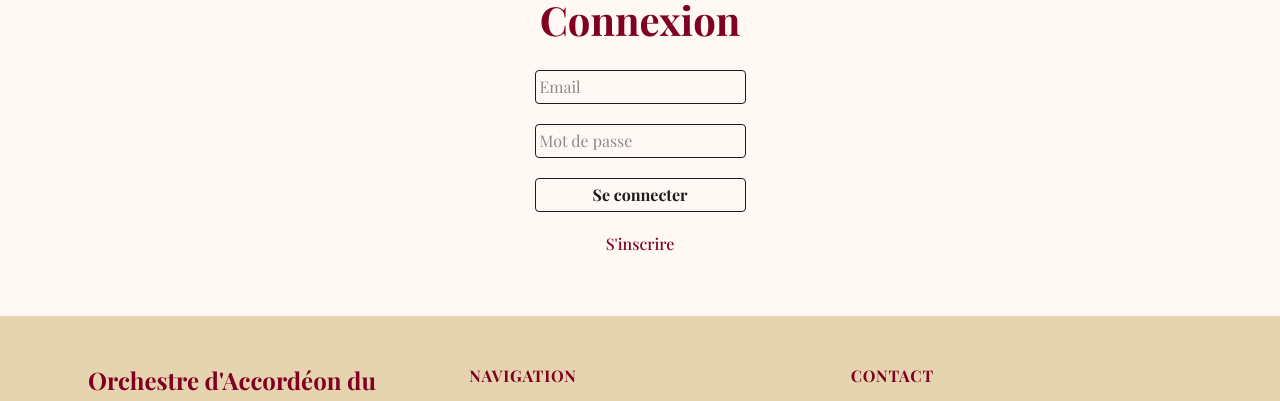
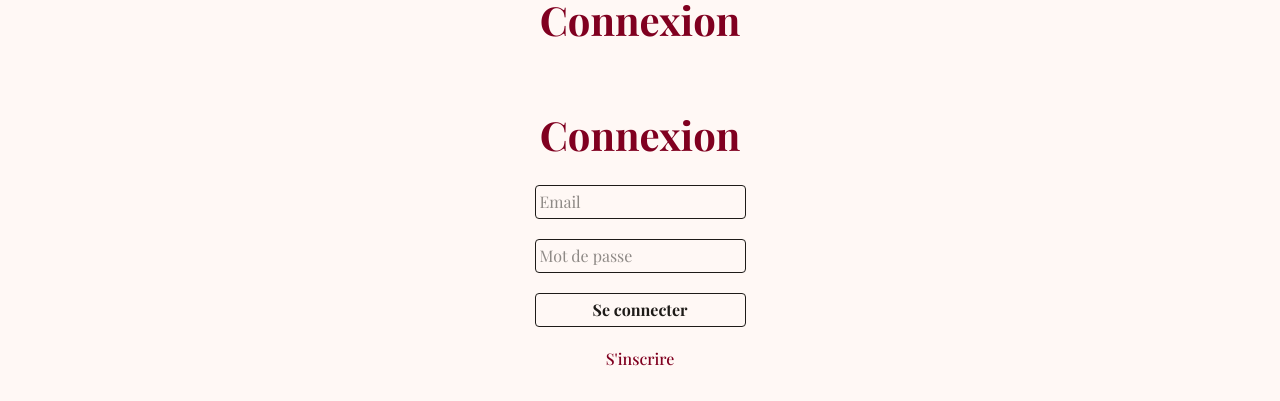
Before and after one commit to LednuZ/website-orchestre, a Next.js app in the folder src/: page /membre/connexion in a window 1280 px wide. Shown: the part 129-530 px from the top of the page. Built offline with nearby package versions, Linux system fonts and the light colour scheme; no server answers.

Commit message:
Redirection automatique des pages connexion et inscription si déjà connecté

```diff
--- /dev/null
+++ b/src/app/membre/connexion/loginForm.tsx
@@ -0,0 +1,52 @@
+'use client'
+
+import { useState } from 'react'
+import Link from 'next/link'
+import { useRouter } from 'next/router'
+
+export default function LoginForm() {
+    const router = useRouter()
+
+    const [email, setEmail] = useState('')
+    const [password, setPassword] = useState('')
+    const [message, setMessage] = useState('')
+
+    const handleSubmit = async (e: React.FormEvent) => {
+        e.preventDefault()
+
+        // Envoi de la requête à l'API
+        const response = await fetch("/api/login", {
+            method: 'POST',
+            headers: { 'Content-Type': 'application/json' },
+            body: JSON.stringify({ email, password }),
+        })
+
+        const data = await response.json()
+
+        if (!response.ok) {
+            setMessage(`Erreur : ${data.error}`)
+        } else {
+            setMessage(`Bienvenue ${data.membre.prenom} `)
+            router.push("/membre")
+        }
+    }
+
+
+    return (
+        <div className='flex flex-col max-w-md mx-auto'>
+
+            <h1 className="text-center pb-5">Connexion</h1>
+
+            <div className='text-center'>
+                <form className="flex flex-col gap-5" onSubmit={handleSubmit}>
+                    <input className="p-1 rounded border" type="email" placeholder='Email' value={email} onChange={(e) => setEmail(e.target.value)} required />
+                    <input className="p-1 rounded border" type="password" placeholder='Mot de passe' value={password} onChange={(e) => setPassword(e.target.value)} required />
+                    <button className="p-1 rounded border font-bold hover:text-primary hover:bg-secondary/10" type="submit">Se connecter</button>
+                    {message && <p>{message}</p>}
+                </form>
+                <Link className="inline-block mt-5 text-primary font-medium hover:font-bold" href='/membre/inscription'>S'inscrire</Link>
+
+            </div>
+        </div>
+    )
+}
--- a/src/app/membre/connexion/page.tsx
+++ b/src/app/membre/connexion/page.tsx
@@ -1,51 +1,18 @@
-'use client'
+import { redirect } from 'next/navigation'
+import { getSessionUser } from '@/lib/auth'
+import LoginForm from './loginForm'
 
-import { useState } from 'react'
-import Link from 'next/link'
-import { useRouter } from 'next/navigation'
+export default async function Page() {
+    const user = await getSessionUser()
 
-export default function Page() {
-    const router = useRouter()
-
-    const [email, setEmail] = useState('')
-    const [password, setPassword] = useState('')
-    const [message, setMessage] = useState('')
-
-    const handleSubmit = async (e: React.FormEvent) => {
-        e.preventDefault()
-
-        // Envoi de la requête à l'API
-        const response = await fetch("/api/login", {
-            method: 'POST',
-            headers: { 'Content-Type': 'application/json' },
-            body: JSON.stringify({ email, password }),
-        })
-
-        const data = await response.json()
-
-        if (!response.ok) {
-            setMessage(`Erreur : ${data.error}`)
-        } else {
-            setMessage(`Bienvenue ${data.membre.prenom} `)
-            router.push("/membre")
-        }
+    if (user) {
+        redirect("/membre")
     }
 
     return (
         <div className='flex flex-col max-w-md mx-auto'>
-
             <h1 className="text-center pb-5">Connexion</h1>
-
-            <div className='text-center'>
-                <form className="flex flex-col gap-5" onSubmit={handleSubmit}>
-                    <input className="p-1 rounded border" type="email" placeholder='Email' value={email} onChange={(e) => setEmail(e.target.value)} required />
-                    <input className="p-1 rounded border" type="password" placeholder='Mot de passe' value={password} onChange={(e) => setPassword(e.target.value)} required />
-                    <button className="p-1 rounded border font-bold hover:text-primary hover:bg-secondary/10" type="submit">Se connecter</button>
-                    {message && <p>{message}</p>}
-                </form>
-                <Link className="inline-block mt-5 text-primary font-medium hover:font-bold" href='/membre/inscription'>S'inscrire</Link>
-
-            </div>
+            <LoginForm />
         </div>
     )
 }
--- a/src/app/membre/inscription/page.tsx
+++ b/src/app/membre/inscription/page.tsx
@@ -1,72 +1,17 @@
-'use client'
+import { getSessionUser } from "@/lib/auth"
+import { redirect } from "next/navigation"
 
-import { useState } from "react"
-import Link from "next/link"
-import { useRouter } from 'next/navigation'
+export default async function Page() {
+    const user = await getSessionUser()
 
-export default function Page() {
-    const router = useRouter()
-
-    const [email, setEmail] = useState('')
-    const [nom, setNom] = useState('')
-    const [prenom, setPrenom] = useState('')
-    const [password, setPassword] = useState('')
-    const [passwordVerif, setPasswordVerif] = useState('')
-    const [message, setMessage] = useState('')
-
-    const handleSubmit = async (e: React.FormEvent) => {
-        e.preventDefault()
-
-        if (password !== passwordVerif) {
-            setMessage('Erreur : Les deux mots de passe ne sont pas identiques.')
-            return // Bloque la suite de la fonction
-        }
-
-        setMessage('')
-
-        try {
-            const response = await fetch('/api/register', {
-                method: "POST",
-                headers: {
-                    'Content-Type': 'application/json'
-                },
-                body: JSON.stringify(
-                    { email, nom, prenom, password, passwordVerif }
-                ),
-            })
-
-            const data = await response.json()
-
-            if (!response.ok) {
-                setMessage(`Erreur : ${data.error}`)
-            } else {
-                setMessage(`Bienvenue ${data.membre.prenom} `)
-                router.push("/membre")
-            }
-        }
-        catch (error) {
-            setMessage('Une erreur s\'est produite lors de l\'inscription.')
-        }
+    if (user) {
+        redirect('/membre')
     }
 
     return (
         <div className='flex flex-col max-w-md mx-auto'>
 
             <h1 className="text-center pb-5">S'inscrire</h1>
-
-            <div className='text-center'>
-                <form className="flex flex-col gap-5" onSubmit={handleSubmit}>
-                    <input className="p-1 rounded border" type="email" placeholder='Email' value={email} onChange={(e) => setEmail(e.target.value)} required />
-                    <input className="p-1 rounded border" type="text" placeholder='Nom' value={nom} onChange={(e) => setNom(e.target.value)} required />
-                    <input className="p-1 rounded border" type="text" placeholder='Prenom' value={prenom} onChange={(e) => setPrenom(e.target.value)} required />
-                    <input className="p-1 rounded border" type="password" placeholder='Mot de passe' value={password} onChange={(e) => setPassword(e.target.value)} required />
-                    <input className="p-1 rounded border" type="password" placeholder='Confirmer mot de passe' value={passwordVerif} onChange={(e) => setPasswordVerif(e.target.value)} required />
-                    <button className="p-1 rounded border font-bold hover:text-primary hover:bg-secondary/10" type="submit">S'inscrire</button>
-                    {message && <p>{message}</p>}
-                </form>
-                <Link className="inline-block mt-5 text-primary font-medium hover:font-bold" href='/membre/connexion'>Se connecter</Link>
-
-            </div>
         </div>
     )
 }
--- /dev/null
+++ b/src/app/membre/inscription/registerFrom.tsx
@@ -0,0 +1,67 @@
+'use client'
+
+import { useRouter } from "next/router"
+import { useState } from "react"
+import Link from "next/link"
+
+export default function RegisterForm() {
+    const router = useRouter()
+
+    const [email, setEmail] = useState('')
+    const [nom, setNom] = useState('')
+    const [prenom, setPrenom] = useState('')
+    const [password, setPassword] = useState('')
+    const [passwordVerif, setPasswordVerif] = useState('')
+    const [message, setMessage] = useState('')
+
+    const handleSubmit = async (e: React.FormEvent) => {
+        e.preventDefault()
+
+        if (password !== passwordVerif) {
+            setMessage('Erreur : Les deux mots de passe ne sont pas identiques.')
+            return // Bloque la suite de la fonction
+        }
+
+        setMessage('')
+
+        try {
+            const response = await fetch('/api/register', {
+                method: "POST",
+                headers: {
+                    'Content-Type': 'application/json'
+                },
+                body: JSON.stringify(
+                    { email, nom, prenom, password, passwordVerif }
+                ),
+            })
+
+            const data = await response.json()
+
+            if (!response.ok) {
+                setMessage(`Erreur : ${data.error}`)
+            } else {
+                setMessage(`Bienvenue ${data.membre.prenom} `)
+                router.push("/membre")
+            }
+        }
+        catch (error) {
+            setMessage('Une erreur s\'est produite lors de l\'inscription.')
+        }
+    }
+
+    return (
+        <div className='text-center'>
+            <form className="flex flex-col gap-5" onSubmit={handleSubmit}>
+                <input className="p-1 rounded border" type="email" placeholder='Email' value={email} onChange={(e) => setEmail(e.target.value)} required />
+                <input className="p-1 rounded border" type="text" placeholder='Nom' value={nom} onChange={(e) => setNom(e.target.value)} required />
+                <input className="p-1 rounded border" type="text" placeholder='Prenom' value={prenom} onChange={(e) => setPrenom(e.target.value)} required />
+                <input className="p-1 rounded border" type="password" placeholder='Mot de passe' value={password} onChange={(e) => setPassword(e.target.value)} required />
+                <input className="p-1 rounded border" type="password" placeholder='Confirmer mot de passe' value={passwordVerif} onChange={(e) => setPasswordVerif(e.target.value)} required />
+                <button className="p-1 rounded border font-bold hover:text-primary hover:bg-secondary/10" type="submit">S'inscrire</button>
+                {message && <p>{message}</p>}
+            </form>
+            <Link className="inline-block mt-5 text-primary font-medium hover:font-bold" href='/membre/connexion'>Se connecter</Link>
+
+        </div>
+    )
+}
```
